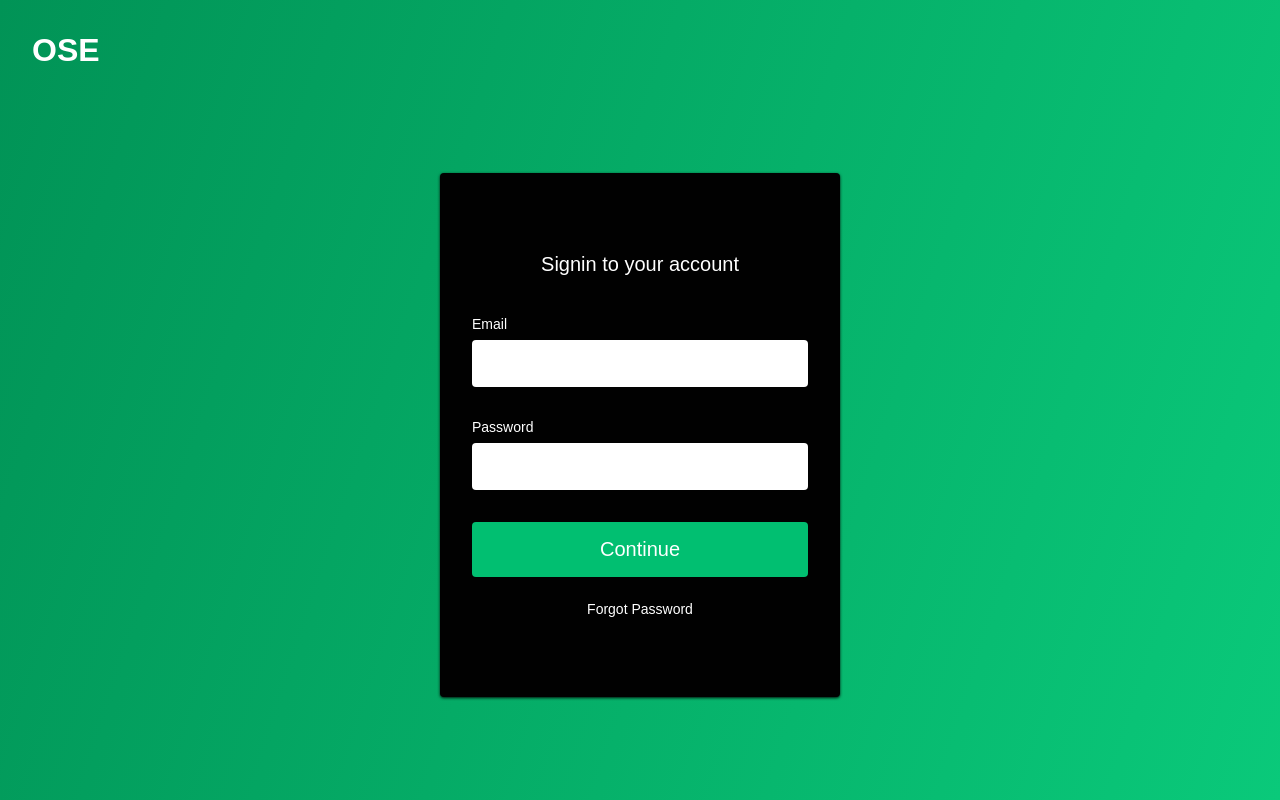
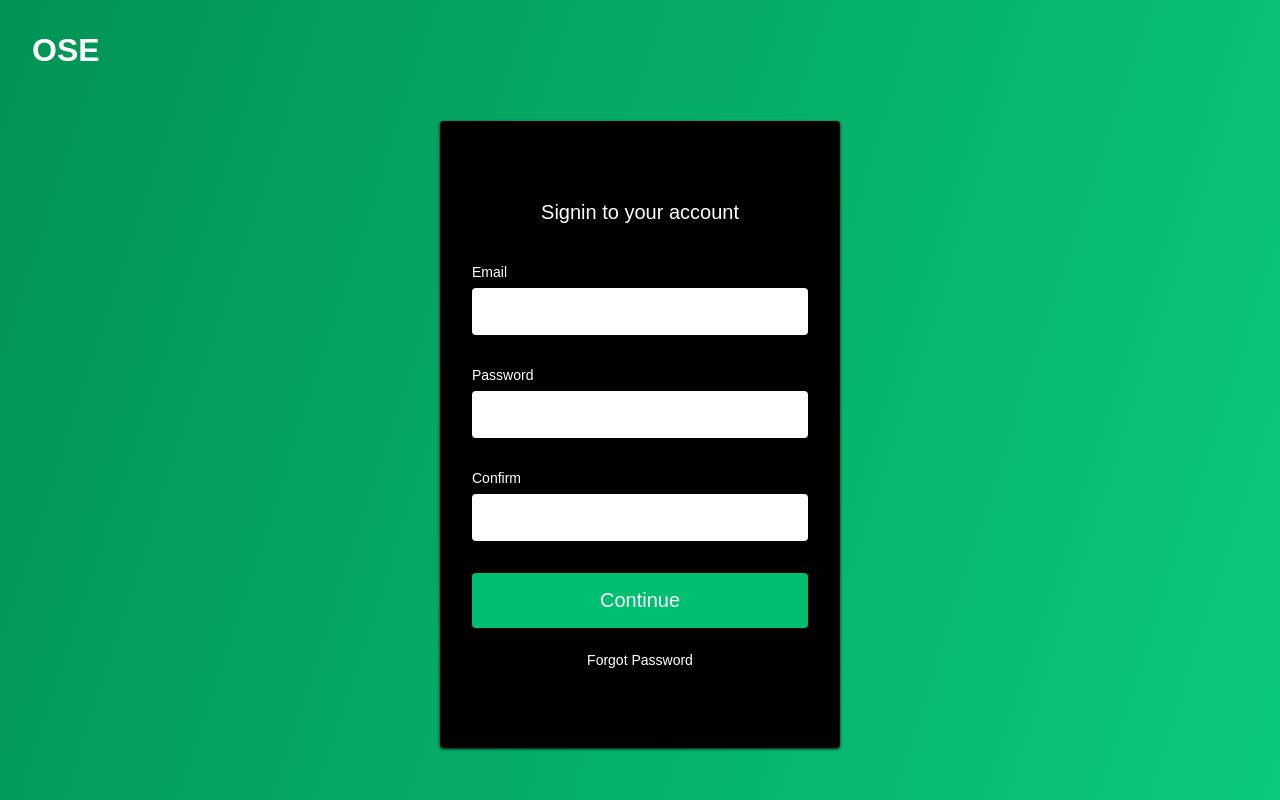
Before and after one commit to Suu543/OSE_DEPLOYMENT, a React (Create React App) app in the folder client/: page /signin in a window 1280 px wide. Built offline with nearby package versions, Linux system fonts and the light colour scheme; a web font is replaced by a local one.

Commit message:
Client - Signup + Signin Page

```diff
--- a/client/package.json
+++ b/client/package.json
@@ -3,6 +3,7 @@
   "version": "0.1.0",
   "private": true,
   "dependencies": {
+    "@hookform/resolvers": "^1.0.0",
     "@testing-library/jest-dom": "^4.2.4",
     "@testing-library/react": "^9.5.0",
     "@testing-library/user-event": "^7.2.1",
@@ -11,12 +12,14 @@
     "moment": "^2.29.1",
     "react": "^16.14.0",
     "react-dom": "^16.14.0",
+    "react-hook-form": "^6.9.5",
     "react-icons": "^3.11.0",
     "react-router": "^5.2.0",
     "react-router-dom": "^5.2.0",
     "react-scripts": "^3.4.4",
     "react-scroll": "^1.8.1",
-    "styled-components": "^5.2.0"
+    "styled-components": "^5.2.0",
+    "yup": "^0.29.3"
   },
   "scripts": {
     "start": "react-scripts start",
--- a/client/src/Routes.js
+++ b/client/src/Routes.js
@@ -2,6 +2,7 @@ import React from 'react';
 import { BrowserRouter, Switch, Route } from 'react-router-dom';
 
 import Home from './pages/Home';
+import SignupPage from './pages/Signup';
 import SigninPage from './pages/Signin';
 import blog from './pages/Blog';
 import SingleTopic from './pages/SingleTopic';
@@ -11,6 +12,7 @@ const Routes = () => (
   <BrowserRouter>
     <Switch>
       <Route path="/" component={Home} exact />
+      <Route path="/signup" component={SignupPage} exact />
       <Route path="/signin" component={SigninPage} exact />
       <Route path="/blogs" component={blog} exact />
       <Route path="/topic/:slug" component={SingleTopic} exact />
--- /dev/null
+++ b/client/src/components/AuthPage/Signin/index.js
@@ -0,0 +1,86 @@
+import React from 'react';
+import { useForm } from 'react-hook-form';
+import axios from 'axios';
+import { yupResolver } from '@hookform/resolvers/yup';
+import * as yup from 'yup';
+import {
+  Container,
+  FormWrap,
+  Icon,
+  Form,
+  FormContent,
+  FormH1,
+  FormLabel,
+  FormInput,
+  FormButton,
+  Text,
+} from '../Signup/SignupElements';
+
+const Schema = yup.object().shape({
+  email: yup.string().email().required('Please Enter Valid Email Format...'),
+  password: yup
+    .string()
+    .required('Do not let crackers break into your account!'),
+  confirmPassword: yup
+    .string()
+    .oneOf([yup.ref('password'), null], "Wait! Your Password doesn't match..."),
+});
+
+const Signin = () => {
+  const { handleSubmit, register, errors } = useForm({
+    resolver: yupResolver(Schema),
+  });
+
+  const onSubmit = async (formData) => {
+    // console.log(formData);
+    let response = await axios.post(
+      `${process.env.REACT_APP_API}/signin`,
+      formData,
+    );
+
+    console.log('response', response);
+    return response;
+  };
+
+  console.log(errors);
+
+  return (
+    <Container>
+      <FormWrap>
+        <Icon to="/">OSE</Icon>
+        <FormContent>
+          <Form autoComplete="off" onSubmit={handleSubmit(onSubmit)}>
+            <FormH1>Signin to your account</FormH1>
+
+            <FormLabel htmlFor="for">Email</FormLabel>
+            <FormInput type="email" name="email" ref={register} required />
+            <FormLabel htmlFor="for">Password</FormLabel>
+            {errors.email && <p>{errors.email.message}</p>}
+
+            <FormInput
+              type="password"
+              name="password"
+              ref={register}
+              required
+            />
+            <FormLabel htmlFor="for">Confirm</FormLabel>
+            {errors.password && <p>{errors.password.message}</p>}
+
+            <FormInput
+              type="password"
+              name="confirmPassword"
+              ref={register}
+              required
+            />
+            <FormButton type="submit">Continue</FormButton>
+            {errors.confirmPassword && <p>{errors.confirmPassword.message}</p>}
+
+            <Text>Forgot Password</Text>
+          </Form>
+        </FormContent>
+      </FormWrap>
+    </Container>
+  );
+};
+
+export default Signin;
--- /dev/null
+++ b/client/src/components/AuthPage/Signup/index.js
@@ -0,0 +1,90 @@
+import React from 'react';
+import { useForm } from 'react-hook-form';
+import axios from 'axios';
+import { yupResolver } from '@hookform/resolvers/yup';
+import * as yup from 'yup';
+import {
+  Container,
+  FormWrap,
+  Icon,
+  Form,
+  FormContent,
+  FormH1,
+  FormLabel,
+  FormInput,
+  FormButton,
+  Text,
+} from './SignupElements';
+
+const Schema = yup.object().shape({
+  name: yup.string().required('Tell me your name...').min(3),
+  email: yup.string().email().required('Please Enter Valid Email Format...'),
+  password: yup
+    .string()
+    .required('Do not let crackers break into your account!'),
+  confirmPassword: yup
+    .string()
+    .oneOf([yup.ref('password'), null], "Wait! Your Password doesn't match..."),
+});
+
+const Signup = () => {
+  const { handleSubmit, register, errors } = useForm({
+    resolver: yupResolver(Schema),
+  });
+
+  const onSubmit = async (formData) => {
+    // console.log(formData);
+    let response = await axios.post(
+      `${process.env.REACT_APP_API}/signup`,
+      formData,
+    );
+
+    console.log('response', response);
+    return response;
+  };
+
+  console.log(errors);
+
+  return (
+    <Container>
+      <FormWrap>
+        <Icon to="/">OSE</Icon>
+        <FormContent>
+          <Form autoComplete="off" onSubmit={handleSubmit(onSubmit)}>
+            <FormH1>Signin to your account</FormH1>
+            <FormLabel htmlFor="for">name</FormLabel>
+            <FormInput type="text" name="name" ref={register} required />
+            {errors.name && <p>{errors.name.message}</p>}
+
+            <FormLabel htmlFor="for">Email</FormLabel>
+            <FormInput type="email" name="email" ref={register} required />
+            <FormLabel htmlFor="for">Password</FormLabel>
+            {errors.email && <p>{errors.email.message}</p>}
+
+            <FormInput
+              type="password"
+              name="password"
+              ref={register}
+              required
+            />
+            <FormLabel htmlFor="for">Confirm</FormLabel>
+            {errors.password && <p>{errors.password.message}</p>}
+
+            <FormInput
+              type="password"
+              name="confirmPassword"
+              ref={register}
+              required
+            />
+            <FormButton type="submit">Continue</FormButton>
+            {errors.confirmPassword && <p>{errors.confirmPassword.message}</p>}
+
+            <Text>Forgot Password</Text>
+          </Form>
+        </FormContent>
+      </FormWrap>
+    </Container>
+  );
+};
+
+export default Signup;
--- a/client/src/components/Homepage/Navbar/index.js
+++ b/client/src/components/Homepage/Navbar/index.js
@@ -106,7 +106,7 @@ const Navbar = ({ toggle }) => {
               </NavItem>
             </NavMenu>
             <NavBtn>
-              <NavBtnLink to="/signin">Sign in</NavBtnLink>
+              <NavBtnLink to="/signup">Sign up</NavBtnLink>
             </NavBtn>
           </NavbarContainer>
         </Nav>
--- a/client/src/components/Signin/index.js
+++ /dev/null
@@ -1,36 +0,0 @@
-import React from 'react';
-import {
-  Container,
-  FormWrap,
-  Icon,
-  Form,
-  FormContent,
-  FormH1,
-  FormLabel,
-  FormInput,
-  FormButton,
-  Text,
-} from './SigninElements';
-
-const SignIn = () => {
-  return (
-    <Container>
-      <FormWrap>
-        <Icon to="/">OSE</Icon>
-        <FormContent>
-          <Form action="#">
-            <FormH1>Signin to your account</FormH1>
-            <FormLabel htmlFor="for">Email</FormLabel>
-            <FormInput type="email" required />
-            <FormLabel htmlFor="for">Password</FormLabel>
-            <FormInput type="password" required />
-            <FormButton type="submit">Continue</FormButton>
-            <Text>Forgot Password</Text>
-          </Form>
-        </FormContent>
-      </FormWrap>
-    </Container>
-  );
-};
-
-export default SignIn;
--- a/client/src/pages/Signin.js
+++ b/client/src/pages/Signin.js
@@ -1,12 +1,10 @@
 import React, { Fragment } from 'react';
-import ScrollToTop from '../components/ScrollToTop';
-import SignIn from '../components/Signin';
+import Signin from '../components/AuthPage/Signin';
 
 const SigninPage = () => {
   return (
     <Fragment>
-      <ScrollToTop />
-      <SignIn />
+      <Signin />
     </Fragment>
   );
 };
--- /dev/null
+++ b/client/src/pages/Signup.js
@@ -0,0 +1,14 @@
+import React, { Fragment } from 'react';
+import ScrollToTop from '../components/ScrollToTop';
+import Signup from '../components/AuthPage/Signup';
+
+const SignupPage = () => {
+  return (
+    <Fragment>
+      <ScrollToTop />
+      <Signup />
+    </Fragment>
+  );
+};
+
+export default SignupPage;
```
Also changed, not shown: client/src/components/AuthPage/Signup/SignupElements.js (renamed from client/src/components/Signin/SigninElements.js), 1 other file (tests, documents, lock files or other folders).
